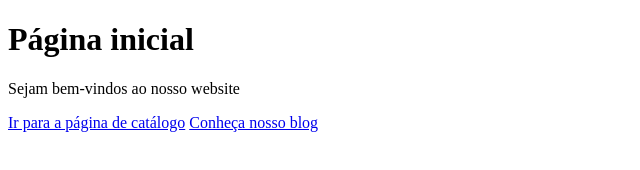
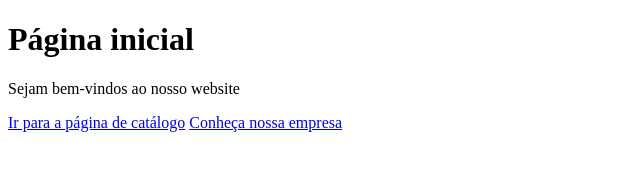
Before and after one commit to Josi8752/Mergecomerro, a plain HTML site: page index.html in a window 1280 px wide. Shown: the full height of the page, 0-640 px from the left. Drawn offline with Linux system fonts and the light colour scheme.

Commit message:
Update index.html

```diff
--- a/index.html
+++ b/index.html
@@ -10,6 +10,6 @@
     <h1>Página inicial</h1>
  <p>Sejam bem-vindos ao nosso website</p>
  <a href="catalogo.html">Ir para a página de catálogo</a>
- <a href="sobre.html">Conheça nosso blog</a>
+ <a href="sobre.html">Conheça nossa empresa</a>
 </body>
 </html>
```
